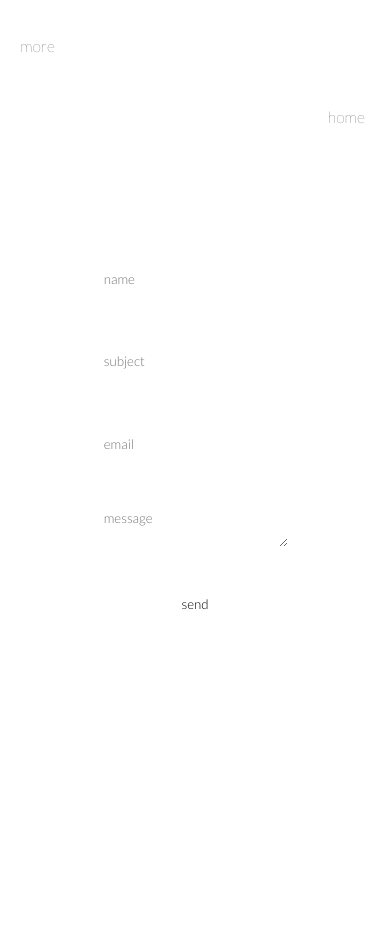
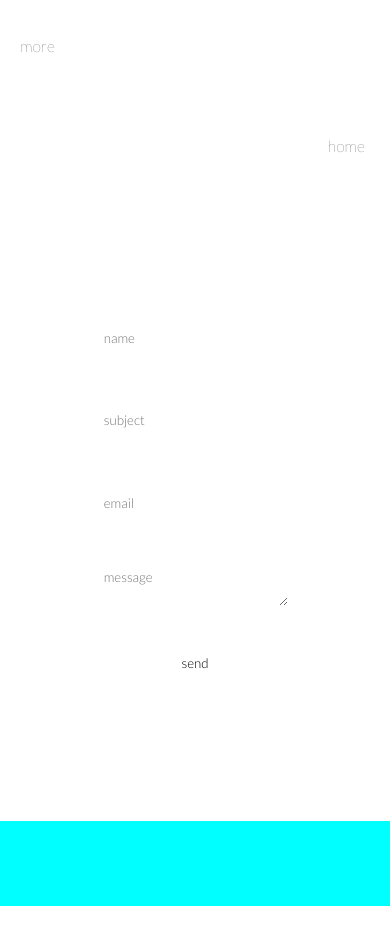
Before and after one commit to Manuelhh/manuel, a React (Create React App) app: page /contact in a window 390 px wide. Before the commit the page ends 851 px from the top, so only its background shows below. Built offline with nearby package versions, Linux system fonts and the light colour scheme.

Commit message:
finished

```diff
--- a/src/components/generalComponents/NavBar/NavBar.module.css
+++ b/src/components/generalComponents/NavBar/NavBar.module.css
@@ -98,8 +98,7 @@ img {
 
 @media screen and (max-width: 600px) {
   .navBarContainer {
-    min-height: 5vh;
-    max-height: 100vh;
+    max-height: fit-content;
     flex-direction: row;
     align-items: center;
     justify-content: space-between;
@@ -107,15 +106,18 @@ img {
 
   .moreContainer {
     width: auto;
+    height: auto;
     align-items: flex-start;
   }
 
   .topNavBarContainer {
     width: auto;
+    height: auto;
   }
 
   .contactMenuContainer {
     width: auto;
+    height: auto;
     flex-direction: column;
   }
 }
--- a/src/components/pageComponents/About/About.module.css
+++ b/src/components/pageComponents/About/About.module.css
@@ -73,9 +73,12 @@
 @media screen and (max-width: 600px) {
   .aboutPageContainer {
     min-height: 100vh;
+    justify-content: space-between;
   }
 
   .aboutContainer {
     flex-direction: column;
+    height: auto;
+    justify-content: center;
   }
 }
--- a/src/components/pageComponents/Contact/Contact.jsx
+++ b/src/components/pageComponents/Contact/Contact.jsx
@@ -101,7 +101,7 @@ const Contact = () => {
           </div>
         </div>
       ) : (
-        ""
+        <div className={s.thanksMessage}></div>
       )}
     </div>
   );
--- a/src/components/pageComponents/Contact/Contact.module.css
+++ b/src/components/pageComponents/Contact/Contact.module.css
@@ -118,7 +118,9 @@
 
 @media screen and (max-width: 600px) {
   .contactPageContainer {
-    min-height: 90vh;
+    min-height: 100vh;
+
+    justify-content: space-evenly;
   }
 
   .bottomContainer {
@@ -127,11 +129,11 @@
   }
 
   .contactFormContainer {
-    /* background-color: blueviolet; */
     width: 100%;
   }
 
   .thanksMessage {
-    font-size: xx-small;
+    background-color: aqua;
+    height: 10vh;
   }
 }
--- a/src/components/pageComponents/Project/Project.module.css
+++ b/src/components/pageComponents/Project/Project.module.css
@@ -83,6 +83,7 @@
   color: black;
   font-weight: 300;
   font-size: 0.8rem;
+  margin-top: 10px;
 }
 
 .moreButton:hover {
@@ -101,7 +102,6 @@
   width: 100%;
   height: 100%;
   object-fit: contain;
-  border-radius: 10px;
 }
 
 @media screen and (max-width: 600px) {
@@ -111,7 +111,7 @@
   }
 
   .bottom {
-    min-height: 94vh;
+    max-height: 100vh;
   }
 
   .projectContainer {
--- a/src/components/pageComponents/Skills/Skills.module.css
+++ b/src/components/pageComponents/Skills/Skills.module.css
@@ -68,3 +68,13 @@
   margin-top: 10px;
   font-weight: 300;
 }
+
+@media screen and (max-width: 600px) {
+  .skillsPageContainer {
+    min-height: 100vh;
+  }
+  .bottom {
+    min-height: 90vh;
+    align-items: space-between;
+  }
+}
```
